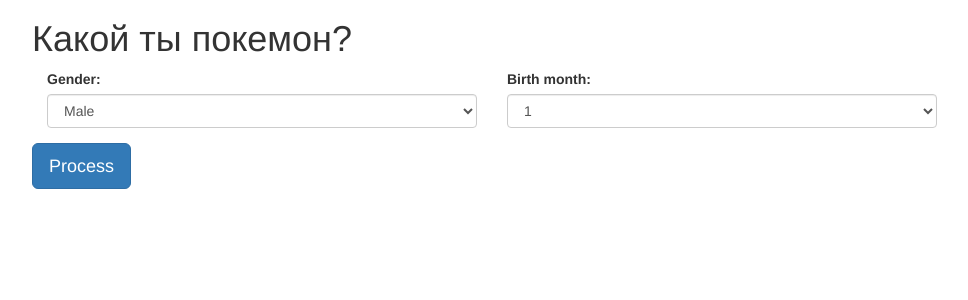
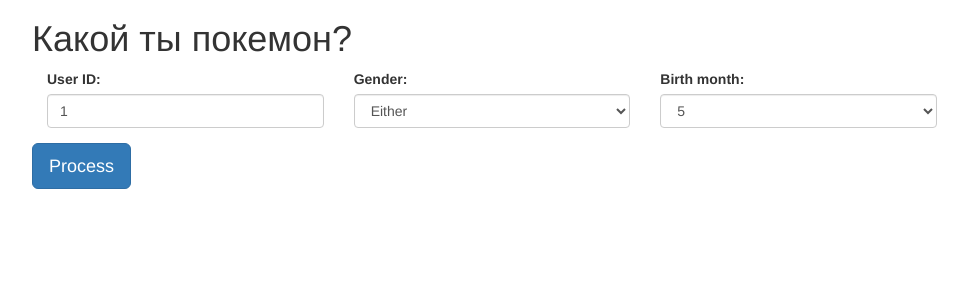
Before and after one commit to OleksiyRudenko/pokemondo, a PHP site: page /profile in a window 1280 px wide. Shown: the part 51-351 px from the top of the page, without its empty margins (148-1116 px from the left). Run offline with PHP 8.4, Linux system fonts and the light colour scheme; some libraries are stand-ins or nearby versions.

Commit message:
Develop user input UI

```diff
--- a/app/Profile/Profile.view.php
+++ b/app/Profile/Profile.view.php
@@ -1,5 +1,17 @@
-<FORM METHOD="GET">
-    <div class="form-group col-xs-6">
+<?php
+    $presets = [
+        'userid'        =>  1,
+        'gender'        =>  'x',
+        'birthmonth'    =>  5,
+    ];
+    assignRequestPresets($_GET,$presets);
+?>
+    <FORM METHOD="GET">
+    <div class="form-group col-xs-4">
+        <label for="userid">User ID:</label>
+        <INPUT type="number" name="userid" class="form-control" id="userid" value="<?=$_GET['userid']?>" />
+    </div>
+    <div class="form-group col-xs-4">
         <label for="gender">Gender:</label>
         <select name="gender" class="form-control" id="gender">
             <?php
@@ -13,7 +25,7 @@
             ?>
         </select>
     </div>
-    <div class="form-group col-xs-6">
+    <div class="form-group col-xs-4">
         <label for="birthmonth">Birth month:</label>
         <select name="birthmonth" class="form-control" id="birthmonth">
             <?php
--- a/app/fn.clisrv.php
+++ b/app/fn.clisrv.php
@@ -15,3 +15,13 @@ function assignCookie($cookiename,$cookievalue,$lifespan=false) {
 function redirect($url=false) {
 
 }
+
+/**
+ * @param $request : $_GET|POST|REQUEST
+ * @param $var : [ key=>value,...]
+ */
+function assignRequestPresets(&$request, $var) {
+    foreach ($var as $k=>$v)
+        if (!isset($request[$k]))
+            $request[$k]=$v;
+}
```
